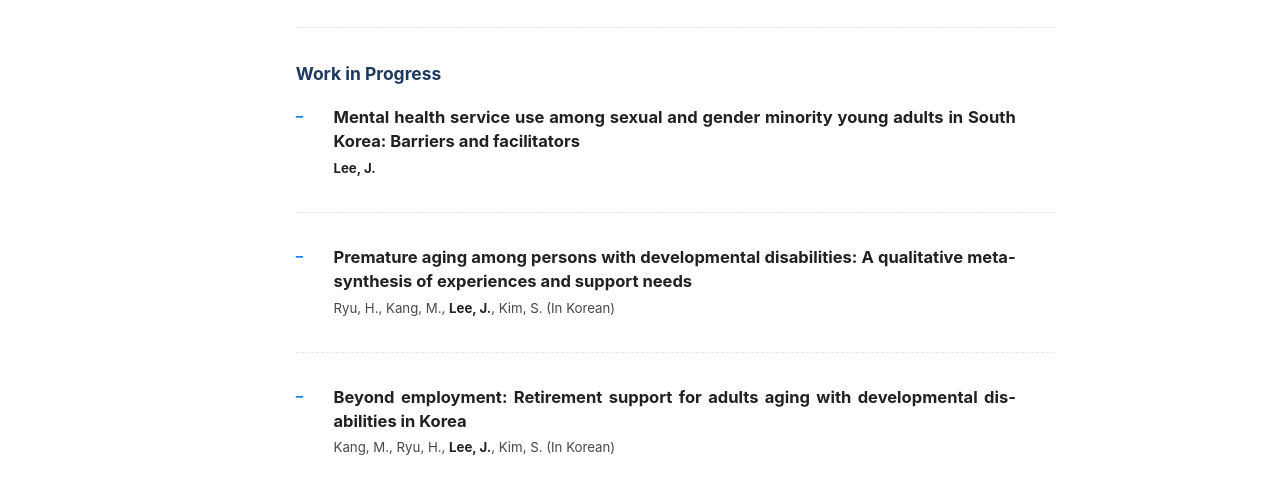
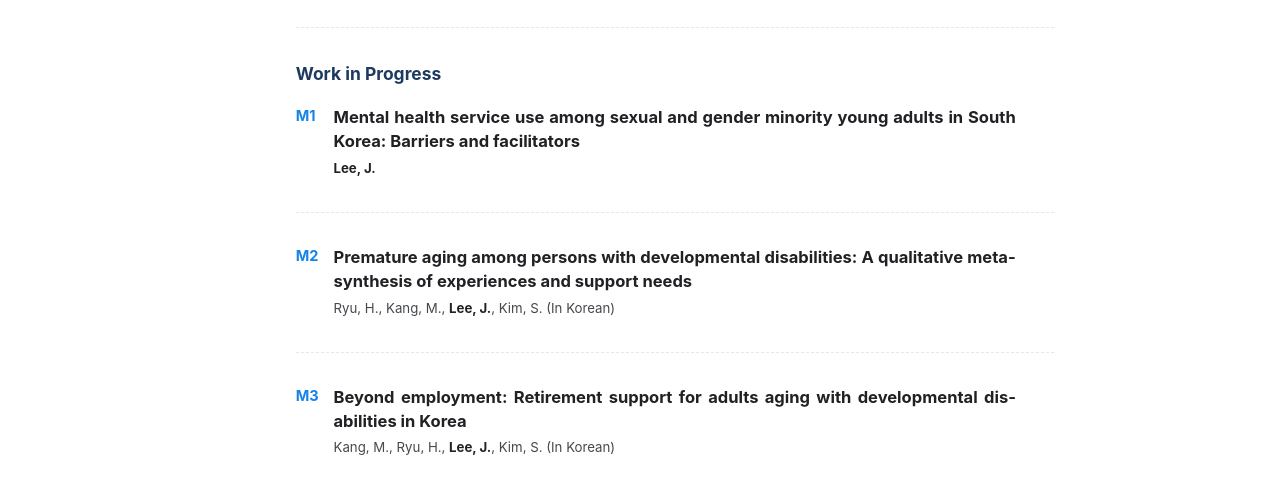
Before and after one commit to jiminlee-research/jiminlee-research.github.io, a Jekyll site: the page built from _pages/publications.html, in a window 1280 px wide and 900 px high, scrolled down 2257 px. Shown: the part 153-643 px from the top of the window. Built offline with Jekyll 4.4.1, drawn with Linux system fonts in a browser that asks for light colours; a style sheet for code colours, icons or effects is not loaded.

Commit message:
Number work in progress as M1, M2, M3
Co-Authored-By: Claude Opus 5.5 <noreply@anthropic.com>
Claude-Session: https://claude.ai/code/session_01PcjxNfDHwsJtJ6agebrJHV

```diff
--- a/_pages/publications.html
+++ b/_pages/publications.html
@@ -89,7 +89,7 @@ author_profile: true
 {% for p in items %}
 <div class="pub-item" data-selected="{% if p.selected %}true{% else %}false{% endif %}">
 <div class="pub-body">
-<p class="pub-title"><span class="pub-num">{% if key == "wip" %}–{% else %}{{ pre }}{{ forloop.index }}{% endif %}</span>{{ p.title }}</p>
+<p class="pub-title"><span class="pub-num">{{ pre }}{{ forloop.index }}</span>{{ p.title }}</p>
 <p class="pub-authors">{% for a in p.authors %}{% if a contains "Lee, J." %}<span class="me">{{ a }}</span>{% else %}{{ a }}{% endif %}{% unless forloop.last %}, {% endunless %}{% endfor %}{% if p.note == "In Korean" %} (In Korean){% endif %}</p>
 {% if p.venue %}<p class="pub-venue">{{ p.venue }}{% if p.year %}, {{ p.year }}{% endif %}{% if p.note and p.note != "In Korean" %} <span class="pub-tag">({{ p.note }})</span>{% endif %}</p>{% elsif p.note and p.note != "In Korean" %}<p class="pub-venue"><span class="pub-tag" style="margin-left:0">({{ p.note }})</span></p>{% endif %}
 {% if p.links %}<div class="pub-links">{% for l in p.links %}<a href="{{ l.url }}" target="_blank" rel="noopener"><i class="fa-solid fa-file-lines" aria-hidden="true" style="margin-right:.35em"></i>{{ l.label }}</a>{% endfor %}</div>{% endif %}
```
